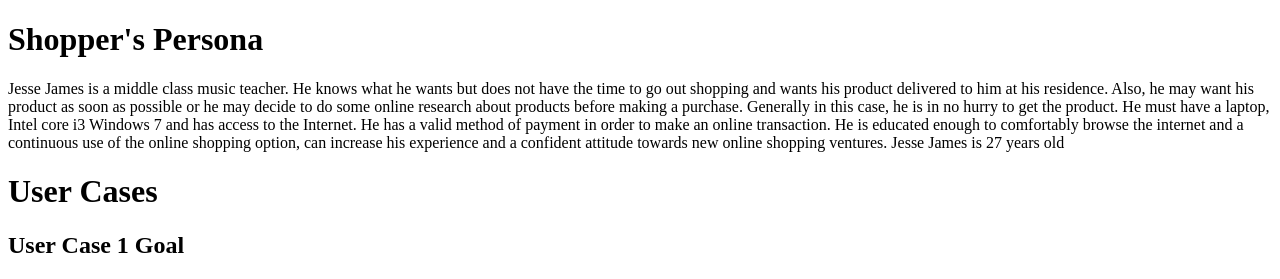
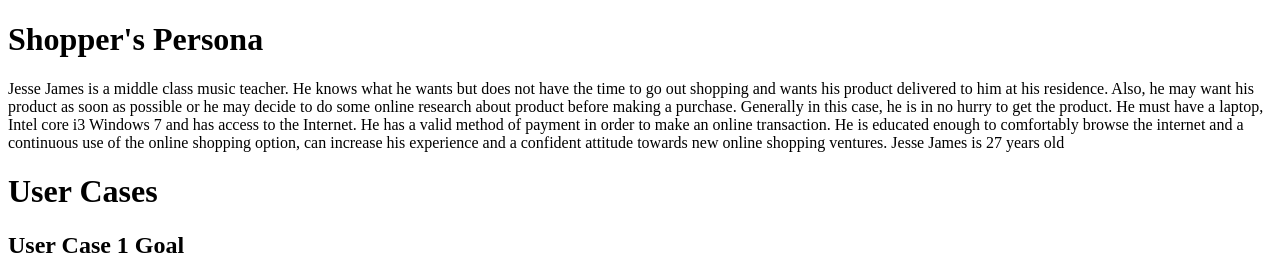
Before and after one commit to davidc4991vvc/amazon-product-page, a PHP site: page / in a window 1280 px wide. Shown: the top 279 px of the page. Run offline with PHP 8.4, Linux system fonts and the light colour scheme.

```diff
--- a/index.php
+++ b/index.php
@@ -9,7 +9,7 @@
 
 		<p>Jesse James is a middle class music teacher. He knows what he wants
 			but does not have the time to go out shopping and wants his product delivered to him at his residence. Also, he
-			may want his product as soon as possible or he may decide to do some online research about products before making
+			may want his product as soon as possible or he may decide to do some online research about product before making
 			a purchase. Generally in this case, he is in no hurry to get the product. He must have a laptop, Intel core i3
 			Windows 7 and has access to the Internet. He has a valid method of payment in order to make an online
 			transaction. He is educated enough to comfortably browse the internet and a continuous use of the online shopping
```
